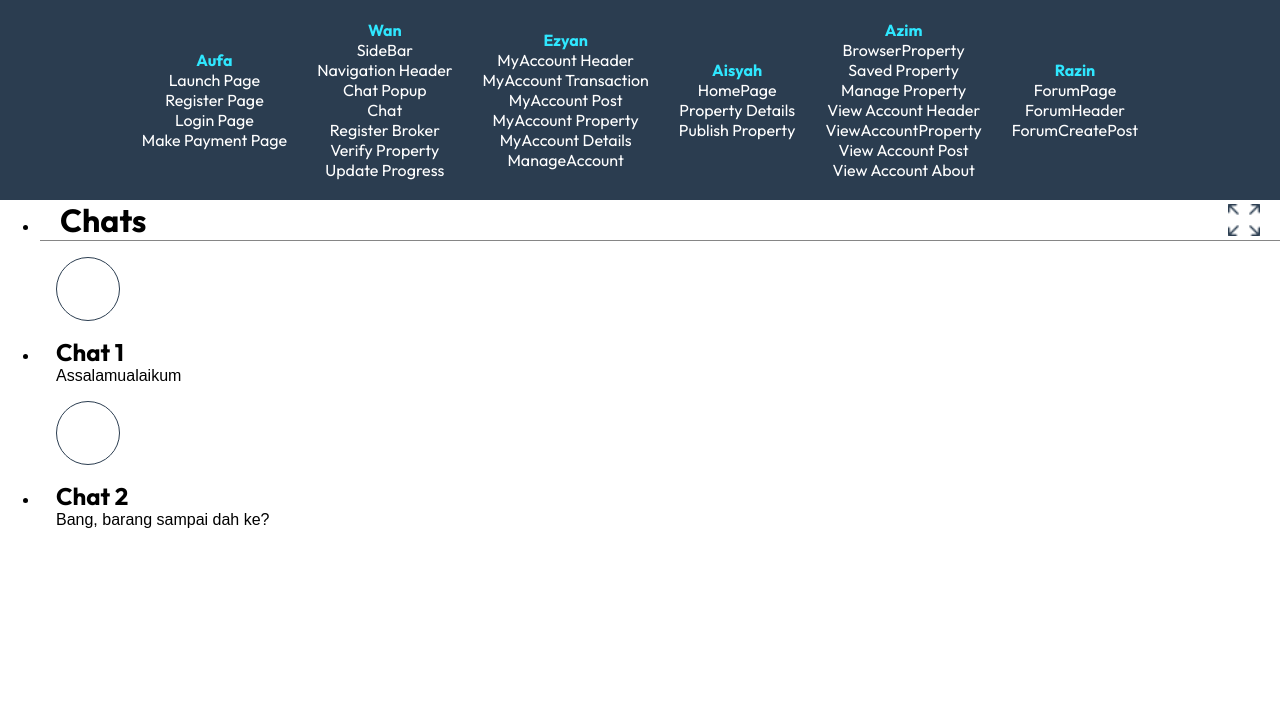
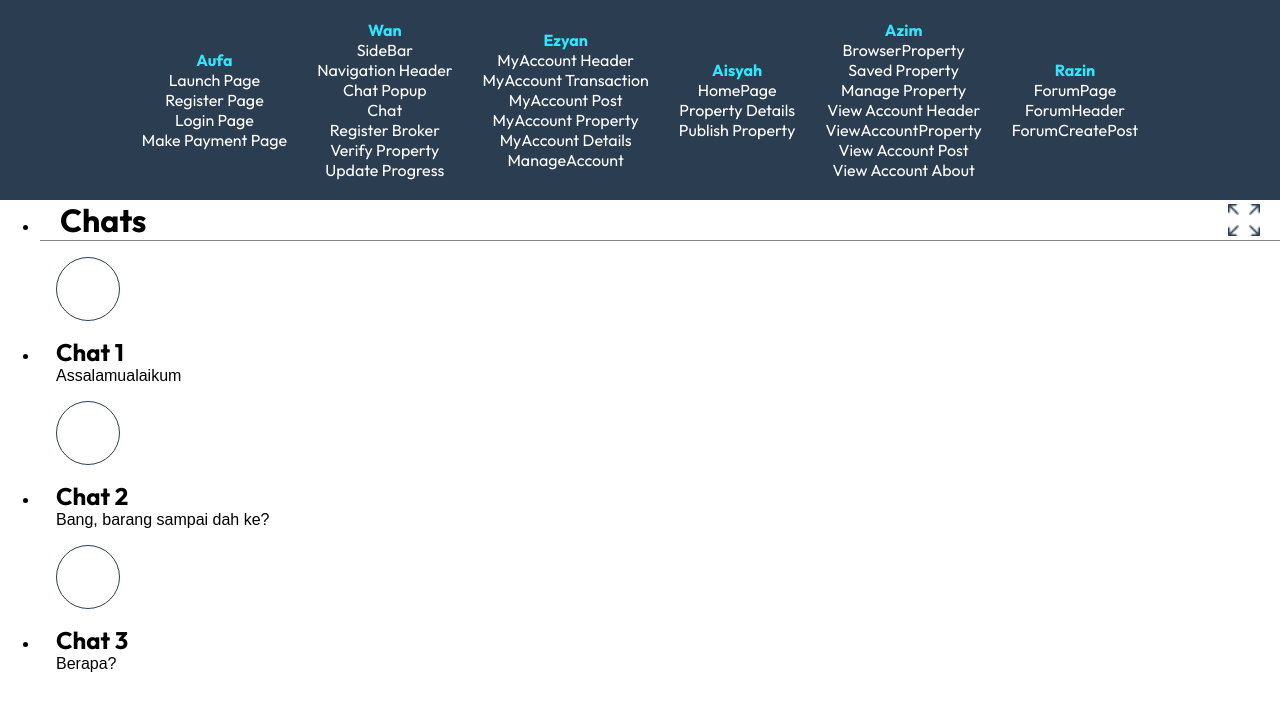
Before and after one commit to RareZyn/property-pro, a React (Create React App) app: page /chat-popup in a window 1280 px wide. Shown: the top 710 px of the page. Built offline with nearby package versions, Linux system fonts and the light colour scheme.

Commit message:
improve chat popup code management by transform list to custom function

```diff
--- a/src/Pages/Social/ChatPopup.js
+++ b/src/Pages/Social/ChatPopup.js
@@ -19,16 +19,24 @@ export const ChatPopup = ({className}) => {
             <h1>Chat 1</h1>
             <p>Assalamualaikum</p>
           </div>
+        </li>
+        <CustomChatUserListPopup username={"Chat 2"} chat={"Bang, barang sampai dah ke?"}></CustomChatUserListPopup>
+        <CustomChatUserListPopup username={"Chat 3"} chat={"Berapa?"}></CustomChatUserListPopup>
 
-        </li>
-        <li>
-          <div className="ProfilePicture"></div>
-          <div className="ChatInfo">
-            <h1>Chat 2</h1>
-            <p>Bang, barang sampai dah ke?</p>
-          </div>
-        </li>
       </ul>
     </div>
   );
 };
+
+function CustomChatUserListPopup({username,chat}){
+  return(
+    <li>
+      <div className="ProfilePicture"></div>
+      <div className="ChatInfo">
+        <h1>{username}</h1>
+        <p>{chat}</p>
+      </div>
+
+    </li>
+  )
+}
```
